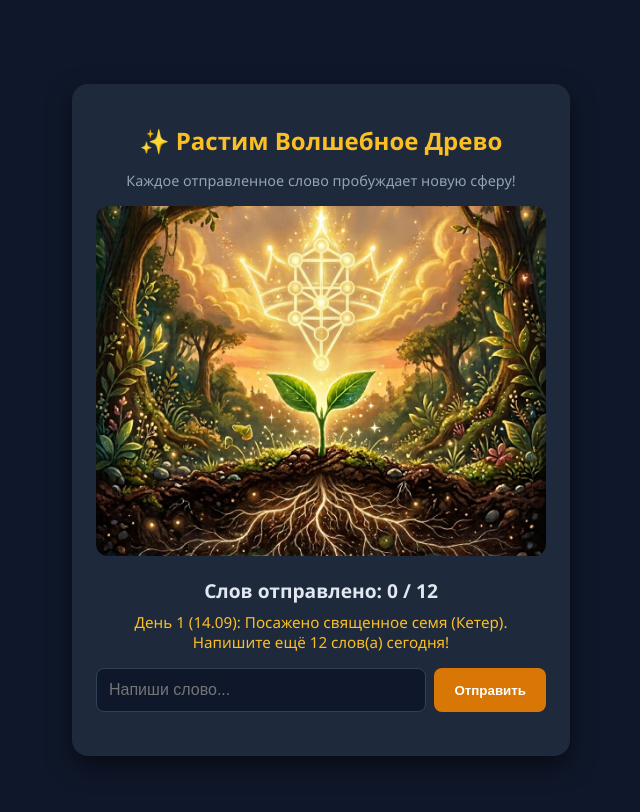
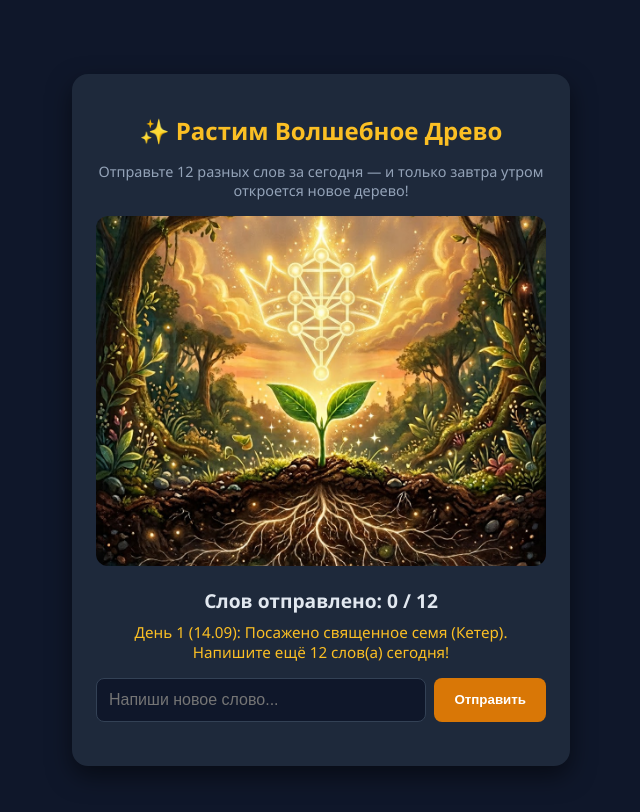
Before and after one commit to mymagicscript-lgtm/tree-game., a plain HTML site: page index.html in a window 1280 px wide. Shown: the whole page, without its empty margins (319-959 px from the left). Drawn offline with Linux system fonts and the light colour scheme.

Commit message:
Update index.html

```diff
--- a/index.html
+++ b/index.html
@@ -10,7 +10,7 @@
 
   <div class="game-container">
     <h1>✨ Растим Волшебное Древо</h1>
-    <p class="subtitle">Каждое отправленное слово пробуждает новую сферу!</p>
+    <p class="subtitle">Отправьте 12 разных слов за сегодня — и только завтра утром откроется новое дерево!</p>
 
     <div class="stage">
       <img id="tree-img" src="1789320691951.jpg" alt="Стадия роста дерева">
@@ -20,13 +20,13 @@
     <div class="status-message" id="status-message">Загрузка...</div>
 
     <div class="input-box">
-      <input type="text" id="word-input" placeholder="Напиши слово..." autocomplete="off">
+      <input type="text" id="word-input" placeholder="Напиши новое слово..." autocomplete="off">
       <button id="add-btn">Отправить</button>
     </div>
 
     <div class="words-cloud" id="words-cloud"></div>
   </div>
 
-  <script src="script.js?v=99"></script>
+  <script src="script.js?v=100"></script>
 </body>
 </html>
```
